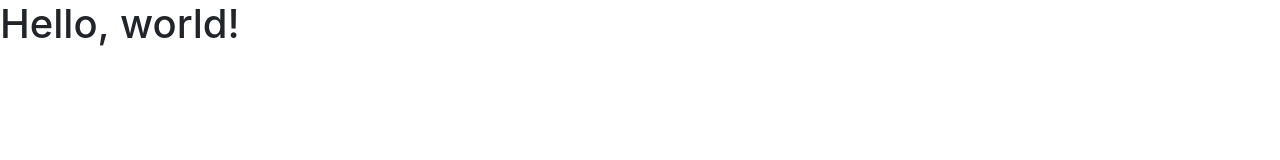
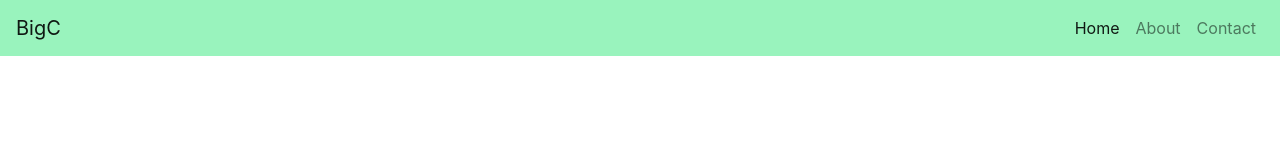
Before and after one commit to armingh2000/web-development-bootcamp, a plain HTML site: page Web Development/Bootstrap-installation/index.html in a window 1280 px wide. Drawn offline with nearby package versions, Linux system fonts and the light colour scheme.

Commit message:
6-4 n a, wd u

```diff
--- /dev/null
+++ b/Web Development/Bootstrap-installation/css/styles.css
@@ -0,0 +1,3 @@
+.nav-bg-color {
+  background-color: #99f3bd;
+}
--- a/Web Development/Bootstrap-installation/index.html
+++ b/Web Development/Bootstrap-installation/index.html
@@ -8,10 +8,47 @@
     <!-- Bootstrap CSS -->
     <link rel="stylesheet" href="https://stackpath.bootstrapcdn.com/bootstrap/4.5.2/css/bootstrap.min.css" integrity="sha384-JcKb8q3iqJ61gNV9KGb8thSsNjpSL0n8PARn9HuZOnIxN0hoP+VmmDGMN5t9UJ0Z" crossorigin="anonymous">
 
+
+    <link rel="stylesheet" href="css/styles.css">
+
     <title>Hello, world!</title>
   </head>
   <body>
-    <h1>Hello, world!</h1>
+    <nav class="navbar navbar-expand-lg navbar-light" style="background-color: #99f3bd">
+      <a class="navbar-brand" href="#">BigC</a>
+
+      <button class="navbar-toggler" type="button" data-toggle="collapse" data-target="#navbarSupportedContent" aria-controls="navbarSupportedContent" aria-expanded="false" aria-label="Toggle navigation">
+        <span class="navbar-toggler-icon"></span>
+      </button>
+
+
+      <div class="collapse navbar-collapse" id="navbarSupportedContent">
+        <ul class="navbar-nav ml-auto">
+          <li class="nav-item active">
+            <a class="nav-link" href="#">Home</a>
+          </li>
+          <li class="nav-item">
+            <a class="nav-link" href="#">About</a>
+          </li>
+          <li class="nav-item">
+            <a class="nav-link" href="#">Contact</a>
+          </li>
+        </ul>
+      </div>
+    </nav>
+
+
+
+
+
+
+
+
+
+
+
+
+
 
     <!-- Optional JavaScript -->
     <!-- jQuery first, then Popper.js, then Bootstrap JS -->
```
Also changed, not shown: 2 other files.
